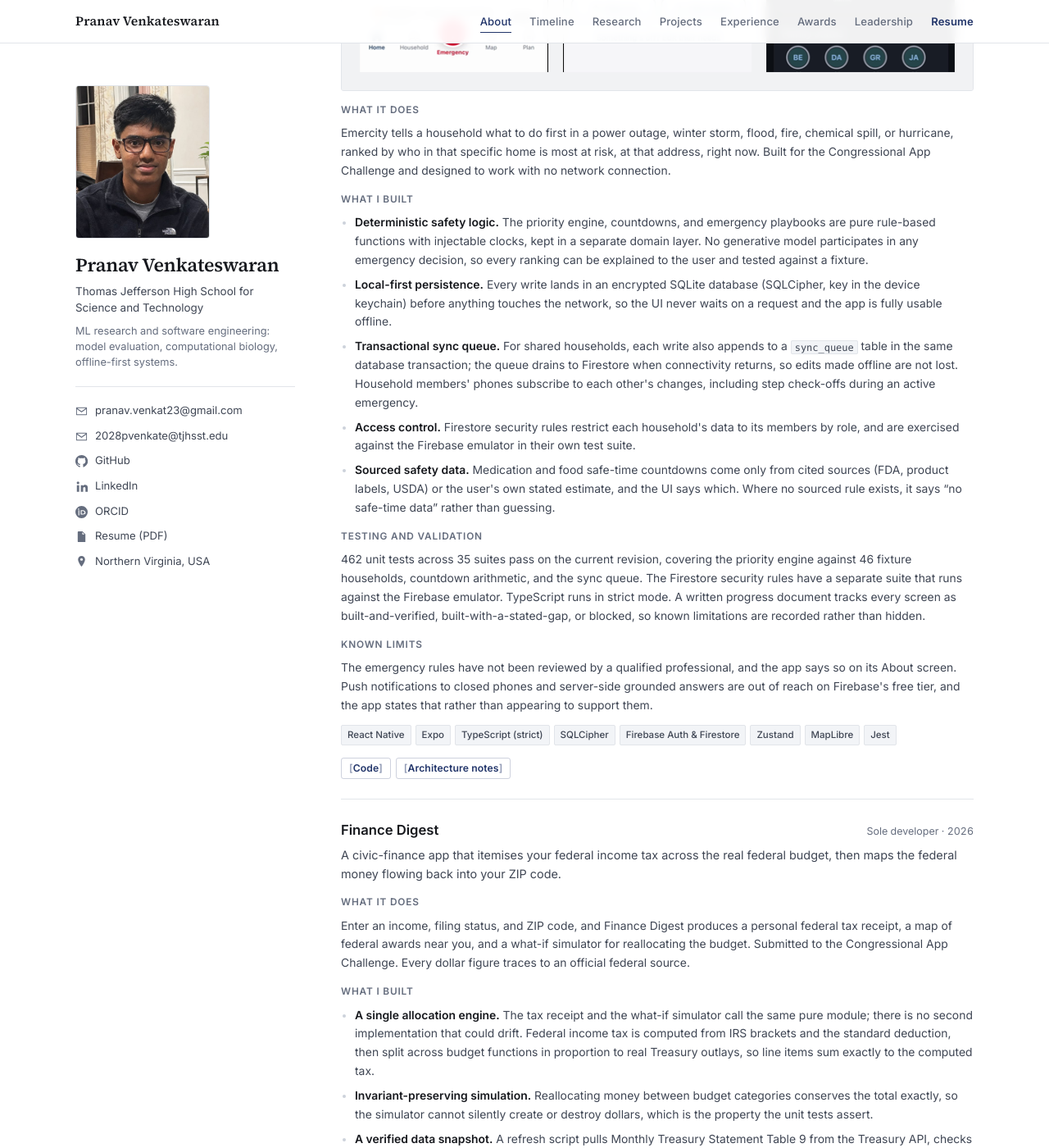
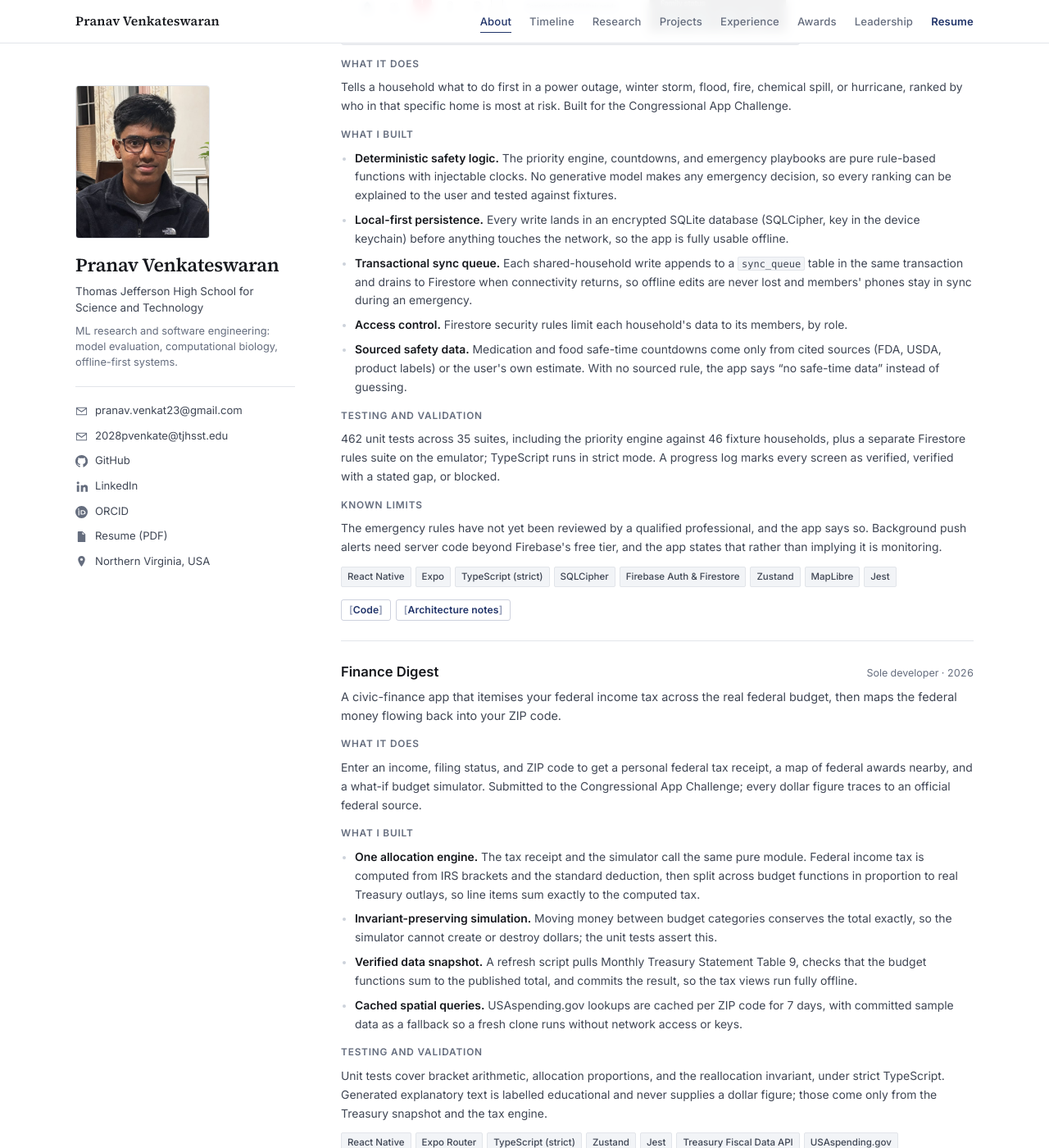
Before and after one commit to pranavvenkat23/pranavvenkat23.github.io, a Jekyll site: the page built from _pages/home.html, in a window 1280 px wide and 1400 px high, scrolled down 5202 px. Shown: the whole window at 82% size. Built offline with Jekyll 4.4.1, drawn with Linux system fonts in a browser that asks for light colours; some of the changed text lies outside the part shown.

Commit message:
Clearer section breaks; tighten project entries

```diff
--- a/_data/projects.yml
+++ b/_data/projects.yml
@@ -8,25 +8,21 @@
   image: "/images/projects/emercity-screens.png"
   image_alt: "Three Emercity screens: the household home view, the per-hazard priority order, and active Emergency Mode"
   what: >
-    Emercity tells a household what to do first in a power outage, winter storm, flood, fire,
-    chemical spill, or hurricane, ranked by who in that specific home is most at risk,
-    at that address, right now. Built for the Congressional App Challenge and designed to work
-    with no network connection.
+    Tells a household what to do first in a power outage, winter storm, flood, fire, chemical
+    spill, or hurricane, ranked by who in that specific home is most at risk. Built for the
+    Congressional App Challenge.
   built:
-    - "<strong>Deterministic safety logic.</strong> The priority engine, countdowns, and emergency playbooks are pure rule-based functions with injectable clocks, kept in a separate domain layer. No generative model participates in any emergency decision, so every ranking can be explained to the user and tested against a fixture."
-    - "<strong>Local-first persistence.</strong> Every write lands in an encrypted SQLite database (SQLCipher, key in the device keychain) before anything touches the network, so the UI never waits on a request and the app is fully usable offline."
-    - "<strong>Transactional sync queue.</strong> For shared households, each write also appends to a <code>sync_queue</code> table in the same database transaction; the queue drains to Firestore when connectivity returns, so edits made offline are not lost. Household members' phones subscribe to each other's changes, including step check-offs during an active emergency."
-    - "<strong>Access control.</strong> Firestore security rules restrict each household's data to its members by role, and are exercised against the Firebase emulator in their own test suite."
-    - "<strong>Sourced safety data.</strong> Medication and food safe-time countdowns come only from cited sources (FDA, product labels, USDA) or the user's own stated estimate, and the UI says which. Where no sourced rule exists, it says &ldquo;no safe-time data&rdquo; rather than guessing."
+    - "<strong>Deterministic safety logic.</strong> The priority engine, countdowns, and emergency playbooks are pure rule-based functions with injectable clocks. No generative model makes any emergency decision, so every ranking can be explained to the user and tested against fixtures."
+    - "<strong>Local-first persistence.</strong> Every write lands in an encrypted SQLite database (SQLCipher, key in the device keychain) before anything touches the network, so the app is fully usable offline."
+    - "<strong>Transactional sync queue.</strong> Each shared-household write appends to a <code>sync_queue</code> table in the same transaction and drains to Firestore when connectivity returns, so offline edits are never lost and members' phones stay in sync during an emergency."
+    - "<strong>Access control.</strong> Firestore security rules limit each household's data to its members, by role."
+    - "<strong>Sourced safety data.</strong> Medication and food safe-time countdowns come only from cited sources (FDA, USDA, product labels) or the user's own estimate. With no sourced rule, the app says &ldquo;no safe-time data&rdquo; instead of guessing."
   rigor: >
-    462 unit tests across 35 suites pass on the current revision, covering the priority engine
-    against 46 fixture households, countdown arithmetic, and the sync queue. The Firestore
-    security rules have a separate suite that runs against the Firebase emulator. TypeScript
-    runs in strict mode. A written progress document tracks every
-    screen as built-and-verified, built-with-a-stated-gap, or blocked, so known limitations are
-    recorded rather than hidden.
+    462 unit tests across 35 suites, including the priority engine against 46 fixture households,
+    plus a separate Firestore rules suite on the emulator; TypeScript runs in strict mode. A
+    progress log marks every screen as verified, verified with a stated gap, or blocked.
   stack: ["React Native", "Expo", "TypeScript (strict)", "SQLCipher", "Firebase Auth & Firestore", "Zustand", "MapLibre", "Jest"]
-  limits: "The emergency rules have not been reviewed by a qualified professional, and the app says so on its About screen. Push notifications to closed phones and server-side grounded answers are out of reach on Firebase's free tier, and the app states that rather than appearing to support them."
+  limits: "The emergency rules have not yet been reviewed by a qualified professional, and the app says so. Background push alerts need server code beyond Firebase's free tier, and the app states that rather than implying it is monitoring."
   links:
     - label: "Code"
       url: "https://github.com/pranavvenkat23/emercity"
@@ -40,20 +36,18 @@
   period: "2026"
   role: "Sole developer"
   what: >
-    Enter an income, filing status, and ZIP code, and Finance Digest produces a personal federal
-    tax receipt, a map of federal awards near you, and a what-if simulator for reallocating the
-    budget. Submitted to the Congressional App Challenge. Every dollar figure traces to an
-    official federal source.
+    Enter an income, filing status, and ZIP code to get a personal federal tax receipt, a map of
+    federal awards nearby, and a what-if budget simulator. Submitted to the Congressional App
+    Challenge; every dollar figure traces to an official federal source.
   built:
-    - "<strong>A single allocation engine.</strong> The tax receipt and the what-if simulator call the same pure module; there is no second implementation that could drift. Federal income tax is computed from IRS brackets and the standard deduction, then split across budget functions in proportion to real Treasury outlays, so line items sum exactly to the computed tax."
-    - "<strong>Invariant-preserving simulation.</strong> Reallocating money between budget categories conserves the total exactly, so the simulator cannot silently create or destroy dollars, which is the property the unit tests assert."
-    - "<strong>A verified data snapshot.</strong> A refresh script pulls Monthly Treasury Statement Table 9 from the Treasury API, checks that the budget functions sum to the published total, and commits the result. The tax views then run entirely offline from that committed snapshot."
-    - "<strong>Cached spatial queries.</strong> USAspending.gov award lookups are cached per ZIP code with a 7-day TTL in AsyncStorage, with committed sample data as a fallback so a fresh clone runs with no network or keys."
+    - "<strong>One allocation engine.</strong> The tax receipt and the simulator call the same pure module. Federal income tax is computed from IRS brackets and the standard deduction, then split across budget functions in proportion to real Treasury outlays, so line items sum exactly to the computed tax."
+    - "<strong>Invariant-preserving simulation.</strong> Moving money between budget categories conserves the total exactly, so the simulator cannot create or destroy dollars; the unit tests assert this."
+    - "<strong>Verified data snapshot.</strong> A refresh script pulls Monthly Treasury Statement Table 9, checks that the budget functions sum to the published total, and commits the result, so the tax views run fully offline."
+    - "<strong>Cached spatial queries.</strong> USAspending.gov lookups are cached per ZIP code for 7 days, with committed sample data as a fallback so a fresh clone runs without network access or keys."
   rigor: >
-    Unit tests cover bracket arithmetic, the allocation proportions, and the reallocation
-    invariant; the project type-checks under strict TypeScript. Generated explanatory text is
-    labelled educational and never produces a sourced dollar figure; those come only from
-    the Treasury snapshot and the tax engine.
+    Unit tests cover bracket arithmetic, allocation proportions, and the reallocation invariant,
+    under strict TypeScript. Generated explanatory text is labelled educational and never supplies
+    a dollar figure; those come only from the Treasury snapshot and the tax engine.
   stack: ["React Native", "Expo Router", "TypeScript (strict)", "Zustand", "Jest", "Treasury Fiscal Data API", "USAspending.gov", "Census ZCTA"]
   links:
     - label: "Code"
@@ -84,7 +78,7 @@
   tagline: "A 2D puzzle-platformer for two players in local multiplayer, built as our team's TSA national Video Game Design submission."
   period: "2025"
   role: "Co-developer, TSA team"
-  detail: "Multiple levels in pursuit of Biggie's brother, Teddy. Written in C# on Unity, shipped as a playable browser (HTML5) build, and built by hand with no generative AI. The team shared one codebase through Git and GitHub, the version-control workflow I was learning at the same time in an MIT Beaver Works Summer Institute course on version control. Development finished in summer 2025."
+  detail: "Multiple levels in pursuit of Biggie's brother, Teddy. Written in C# on Unity and shipped as a playable browser build. The team shared one codebase through Git and GitHub, a workflow I was learning at the same time in an MIT Beaver Works Summer Institute course. Finished in summer 2025."
   stack: ["C#", "Unity", "Git & GitHub", "HTML5 / WebGL"]
   links:
     - label: "Play: final release"
--- a/_sass/_content.scss
+++ b/_sass/_content.scss
@@ -2,7 +2,7 @@
    ========================================================================== */
 
 .section {
-  margin-bottom: 52px;
+  margin-bottom: 72px;
   scroll-margin-top: $masthead-h + 18px;
 
   &:last-child { margin-bottom: 0; }
@@ -10,13 +10,13 @@
 
 .section__title {
   font-family: $serif;
-  font-size: 1.22rem;
+  font-size: 1.3rem;
   font-weight: 600;
   letter-spacing: -0.008em;
   color: $text;
   margin: 0 0 4px;
-  padding-bottom: 9px;
-  border-bottom: 1px solid $border;
+  padding-bottom: 10px;
+  border-bottom: 1px solid $rule;
   display: flex;
   align-items: baseline;
   justify-content: space-between;
--- a/_sass/_responsive.scss
+++ b/_sass/_responsive.scss
@@ -57,7 +57,7 @@
 
   .content { padding: 32px 0 64px; }
 
-  .section { margin-bottom: 42px; }
+  .section { margin-bottom: 56px; }
 }
 
 @media (max-width: $bp-sm) {
@@ -84,7 +84,7 @@
   .profile__links { gap: 7px 14px; font-size: 0.8rem; }
 
   .section__title {
-    font-size: 1.12rem;
+    font-size: 1.18rem;
     flex-direction: column;
     gap: 3px;
   }
--- a/_sass/_sections.scss
+++ b/_sass/_sections.scss
@@ -164,6 +164,7 @@
   img {
     display: block;
     width: 100%;
+    max-width: 560px;
     border: 1px solid $border;
     border-radius: $radius;
     background: $surface;
@@ -576,7 +577,6 @@
 .earlier {
   margin-top: 6px;
   padding-top: 4px;
-  border-top: 1px solid $border;
 }
 
 .earlier__item {
--- a/_sass/_variables.scss
+++ b/_sass/_variables.scss
@@ -19,6 +19,7 @@
 $accent        : #22356a;
 $accent-hover  : #16244a;
 $accent-tint   : #eef1f7;
+$rule          : mix($accent, $bg, 30%);   // section heading rule
 
 // Geometry
 $radius      : 3px;
```
